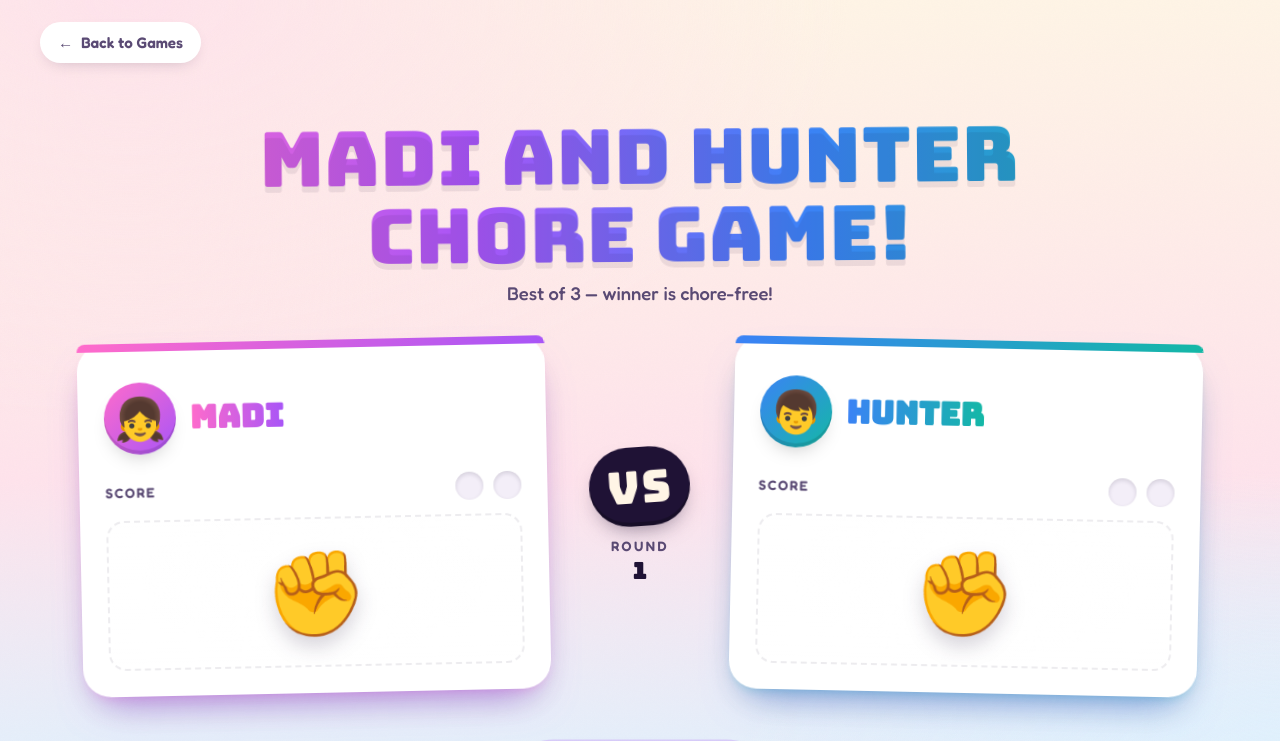
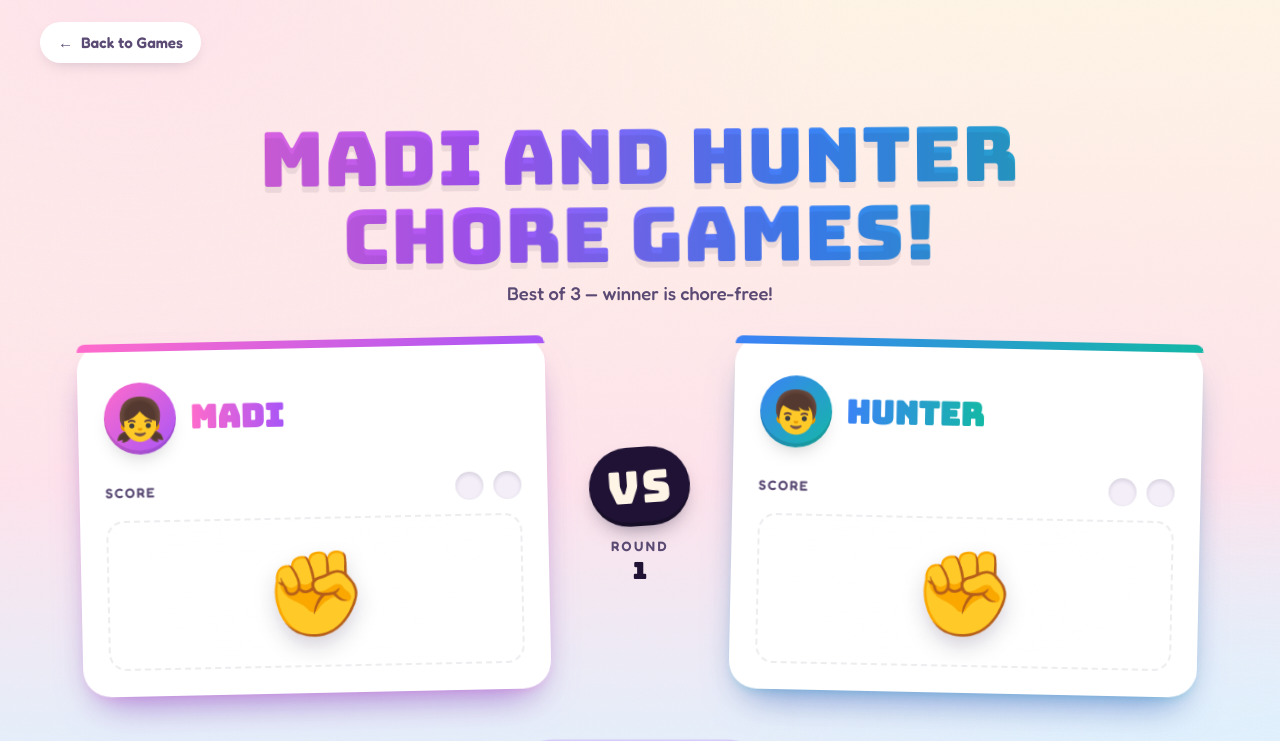
Before and after one commit to FusedIcer8/madi-hunter-chore-game, a website: page rps.html in a window 1280 px wide. Shown: the top 741 px of the page. Drawn offline with Linux system fonts and the light colour scheme.

Commit message:
copy: pluralize "Chore Game" → "Chore Games" across all pages

```diff
--- a/rps.html
+++ b/rps.html
@@ -4,7 +4,7 @@
   <meta charset="UTF-8" />
   <meta name="viewport" content="width=device-width, initial-scale=1.0, viewport-fit=cover" />
   <meta name="theme-color" content="#ffe4ec" />
-  <title>Madi and Hunter Chore Game!</title>
+  <title>Madi and Hunter Chore Games!</title>
 
   <!-- Google Fonts: Bungee (display shout-lettering) + Fredoka (rounded body) -->
   <link rel="preconnect" href="https://fonts.googleapis.com" />
@@ -594,7 +594,7 @@
   <main class="app" role="main">
     <!-- TITLE -->
     <header class="title-wrap">
-      <h1 class="title" aria-label="Madi and Hunter Chore Game!">Madi and Hunter<br />Chore Game!</h1>
+      <h1 class="title" aria-label="Madi and Hunter Chore Games!">Madi and Hunter<br />Chore Games!</h1>
       <p class="subtitle">Best of 3 — winner is chore-free!</p>
     </header>
 
```
Also changed, not shown: coin.html (+1 -1 lines), index.html (+2 -2 lines).
